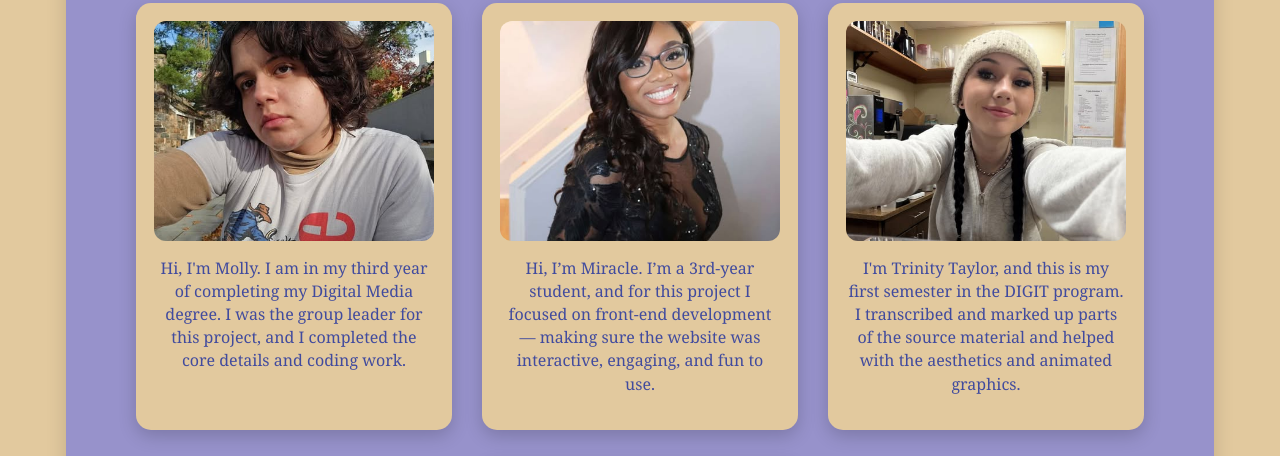
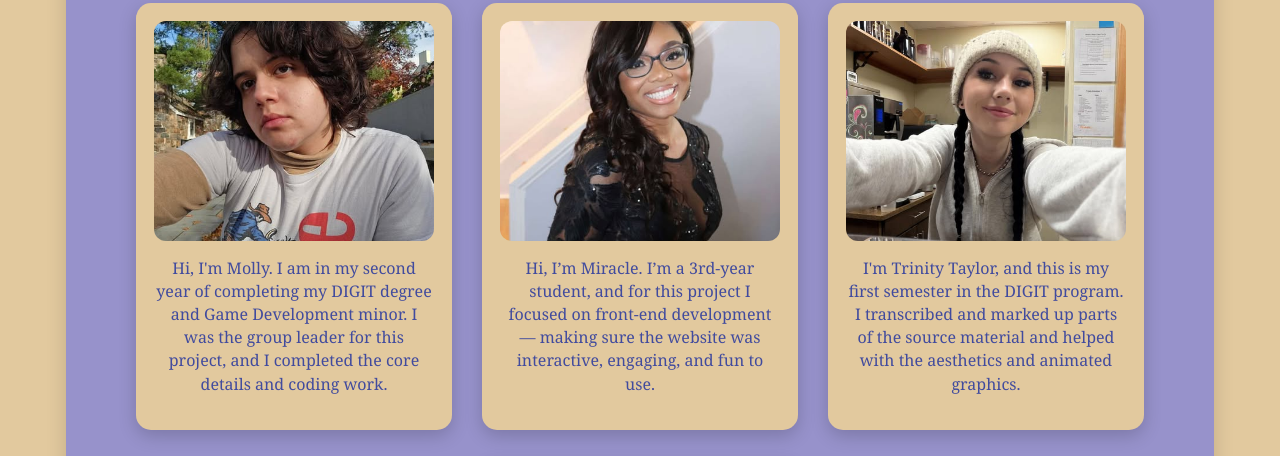
Before and after one commit to mo-wright/vogue, a plain HTML site: page docs/index.html in a window 1280 px wide. Shown: the part 2526-2982 px from the top of the page. Drawn offline with Linux system fonts and the light colour scheme; files whose address does not match are found by name.

Commit message:
molly bio

```diff
--- a/docs/index.html
+++ b/docs/index.html
@@ -72,8 +72,8 @@
                     <div class="about-img">
                         <img src="images/Molly.jpg" alt="A picture of Molly" />
                     </div>
-                    <p class="about-text"> Hi, I'm Molly. I am in my third year of completing my
-                        Digital Media degree. I was the group leader for this project, and I
+                    <p class="about-text"> Hi, I'm Molly. I am in my second year of completing my
+                        DIGIT degree and Game Development minor. I was the group leader for this project, and I
                         completed the core details and coding work. </p>
                 </div>
 
```
